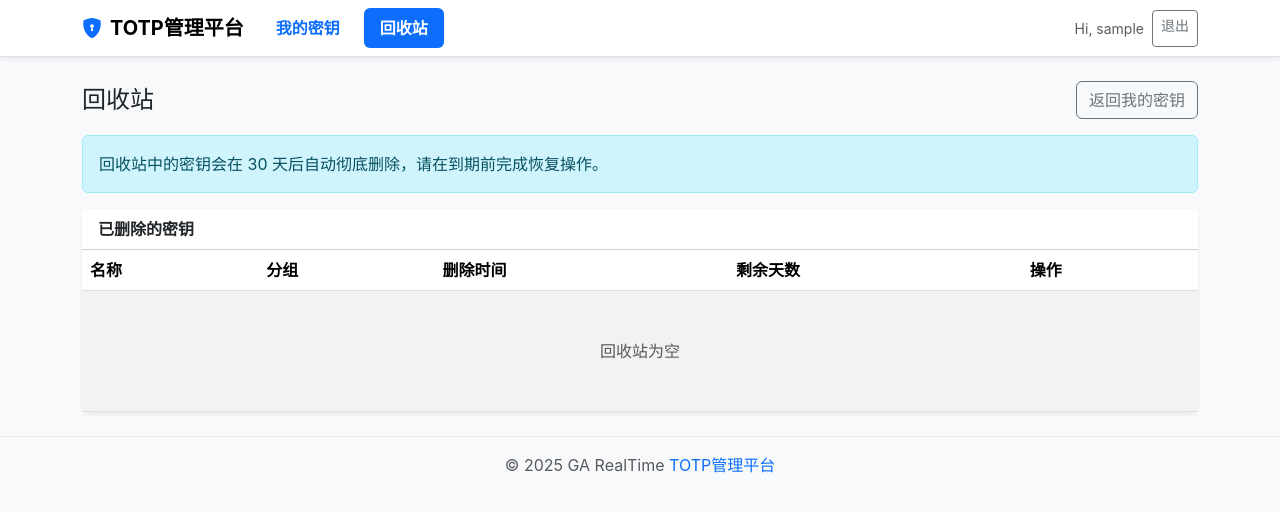
After one commit to xuezhang789/ToTP, a Django app: page /totp/trash/ in a window 1280 px wide. The commit adds this page. Shown: the top 512 px of the page. Run offline with Django 4.2, Linux system fonts and the light colour scheme; the visitor is signed in with stand-in values (Sample User, id 1); data comes from the database, SQL or seed files in the repository; data that the repository does not hold is empty; some libraries are stand-ins or nearby versions.

Commit message:
添加回收站功能

```diff
--- a/templates/navbar.html
+++ b/templates/navbar.html
@@ -11,10 +11,16 @@
         <div class="collapse navbar-collapse" id="nav">
             <ul class="navbar-nav me-auto mb-2 mb-lg-0">
                 {% if request.user.is_authenticated %}
-                <li class="nav-item">
-                    <a class="nav-link text-white bg-primary rounded px-3 fw-bold"
+                {% with current=request.resolver_match.url_name %}
+                <li class="nav-item me-2">
+                    <a class="nav-link rounded px-3 fw-bold {% if current == 'list' %}text-white bg-primary{% else %}text-primary{% endif %}"
                        href="{% url 'totp:list' %}">我的密钥</a>
                 </li>
+                <li class="nav-item">
+                    <a class="nav-link rounded px-3 fw-bold {% if current == 'trash' %}text-white bg-primary{% else %}text-primary{% endif %}"
+                       href="{% url 'totp:trash' %}">回收站</a>
+                </li>
+                {% endwith %}
                 {% endif %}
             </ul>
             <div class="d-flex gap-2">
--- a/templates/totp/list.html
+++ b/templates/totp/list.html
@@ -24,6 +24,7 @@
                 <button class="btn btn-outline-secondary" data-bs-toggle="modal" data-bs-target="#addGroupModal"
                         type="button">添加分组
                 </button>
+                <a class="btn btn-outline-danger" href="{% url 'totp:trash' %}">回收站</a>
             </div>
         </div>
         <div class="col-12 col-md order-2 order-md-2">
--- /dev/null
+++ b/templates/totp/trash.html
@@ -0,0 +1,93 @@
+{% extends 'base.html' %}
+{% block title %}回收站-TOTP管理平台{% endblock %}
+{% block content %}
+<div class="d-flex justify-content-between align-items-center mb-3 flex-wrap gap-2">
+    <h2 class="h4 mb-0">回收站</h2>
+    <div class="d-flex gap-2">
+        <a class="btn btn-outline-secondary" href="{% url 'totp:list' %}">返回我的密钥</a>
+    </div>
+</div>
+<div class="alert alert-info" role="alert">
+    回收站中的密钥会在 30 天后自动彻底删除，请在到期前完成恢复操作。
+</div>
+<div class="card shadow-sm border-0">
+    <div class="card-header bg-white">
+        <strong>已删除的密钥</strong>
+    </div>
+    <div class="table-responsive">
+        <table class="table table-hover table-striped mb-0 align-middle">
+            <thead>
+            <tr>
+                <th>名称</th>
+                <th>分组</th>
+                <th>删除时间</th>
+                <th>剩余天数</th>
+                <th class="text-nowrap">操作</th>
+            </tr>
+            </thead>
+            <tbody>
+            {% for e in entries %}
+            <tr>
+                <td>{{ e.name }}</td>
+                <td>{{ e.group.name|default:'未分组' }}</td>
+                <td>{{ e.deleted_at|date:'Y-m-d H:i' }}</td>
+                <td>
+                    {% if e.recycle_remaining_days is not None %}
+                    约 {{ e.recycle_remaining_days }} 天
+                    {% else %}
+                    --
+                    {% endif %}
+                </td>
+                <td>
+                    <form method="post" action="{% url 'totp:restore' e.id %}" class="d-inline">
+                        {% csrf_token %}
+                        <button type="submit" class="btn btn-sm btn-outline-primary"
+                                onclick="return confirm('确认恢复该密钥？');">
+                            恢复
+                        </button>
+                    </form>
+                </td>
+            </tr>
+            {% empty %}
+            <tr>
+                <td colspan="5" class="text-center text-muted py-5">回收站为空</td>
+            </tr>
+            {% endfor %}
+            </tbody>
+        </table>
+    </div>
+    {% if page_obj.has_other_pages %}
+    <div class="card-footer">
+        <nav aria-label="Page navigation">
+            <ul class="pagination justify-content-center mb-0">
+                {% if page_obj.has_previous %}
+                <li class="page-item">
+                    <a class="page-link" href="?page={{ page_obj.previous_page_number }}" aria-label="Previous">
+                        <span aria-hidden="true">&laquo;</span>
+                    </a>
+                </li>
+                {% else %}
+                <li class="page-item disabled"><span class="page-link">&laquo;</span></li>
+                {% endif %}
+                {% for num in page_obj.paginator.page_range %}
+                {% if num == page_obj.number %}
+                <li class="page-item active" aria-current="page"><span class="page-link">{{ num }}</span></li>
+                {% else %}
+                <li class="page-item"><a class="page-link" href="?page={{ num }}">{{ num }}</a></li>
+                {% endif %}
+                {% endfor %}
+                {% if page_obj.has_next %}
+                <li class="page-item">
+                    <a class="page-link" href="?page={{ page_obj.next_page_number }}" aria-label="Next">
+                        <span aria-hidden="true">&raquo;</span>
+                    </a>
+                </li>
+                {% else %}
+                <li class="page-item disabled"><span class="page-link">&raquo;</span></li>
+                {% endif %}
+            </ul>
+        </nav>
+    </div>
+    {% endif %}
+</div>
+{% endblock %}
--- a/totp/models.py
+++ b/totp/models.py
@@ -1,3 +1,7 @@
+"""TOTP 应用的模型定义。"""
+
+from datetime import timedelta
+
 from django.conf import settings
 from django.db import models
 from django.utils import timezone
@@ -22,8 +26,23 @@ class Group(models.Model):
         return self.name
 
 
+class ActiveTOTPEntryManager(models.Manager):
+    """仅返回未被删除（不在回收站）的密钥对象。"""
+
+    def get_queryset(self):
+        return super().get_queryset().filter(is_deleted=False)
+
+
+class AllTOTPEntryManager(models.Manager):
+    """返回包含已删除在内的所有密钥对象。"""
+
+    def get_queryset(self):
+        return super().get_queryset()
+
+
 class TOTPEntry(models.Model):
-    """存储用户的 TOTP 密钥信息。"""
+    """存储用户的 TOTP 密钥信息，同时支持回收站机制。"""
+
     user = models.ForeignKey(User, on_delete=models.CASCADE, related_name="totp_entries")
     group = models.ForeignKey(
         Group, on_delete=models.SET_NULL, null=True, blank=True, related_name="entries"
@@ -32,16 +51,52 @@ class TOTPEntry(models.Model):
     secret_encrypted = models.TextField()
     created_at = models.DateTimeField(default=timezone.now, db_index=True)
     updated_at = models.DateTimeField(auto_now=True)
+    # 回收站相关字段：软删除标记与删除时间
+    is_deleted = models.BooleanField(default=False, db_index=True)
+    deleted_at = models.DateTimeField(null=True, blank=True, db_index=True)
+
+    # 自定义管理器：objects 只返回正常数据，all_objects 返回全部数据
+    objects = ActiveTOTPEntryManager()
+    all_objects = AllTOTPEntryManager()
 
     class Meta:
-        unique_together = (("user", "name"),)
+        unique_together = (("user", "name", "is_deleted"),)
         indexes = [
-            models.Index(fields=["user", "name"]),
+            models.Index(fields=["user", "name", "is_deleted"]),
             models.Index(fields=["user", "created_at"]),
             models.Index(fields=["user", "group"]),
+            models.Index(fields=["user", "is_deleted", "deleted_at"]),
         ]
         verbose_name = "密钥"
         verbose_name_plural = verbose_name
 
     def __str__(self):
         return self.name
+
+    @classmethod
+    def purge_expired_trash(cls, user=None):
+        """清理超过 30 天仍在回收站中的密钥。
+
+        参数:
+            user: 可选的用户对象，仅清理该用户的回收站。
+        """
+
+        # 只要有用户访问相关页面，就顺带清理过期数据，避免长期占用存储。
+        cutoff = timezone.now() - timedelta(days=30)
+        qs = cls.all_objects.filter(is_deleted=True, deleted_at__lt=cutoff)
+        if user is not None:
+            qs = qs.filter(user=user)
+        qs.delete()
+
+    @property
+    def recycle_remaining_days(self):
+        """计算回收站剩余天数，便于在模板中展示友好提示。"""
+
+        if not self.is_deleted or not self.deleted_at:
+            return None
+        elapsed = timezone.now() - self.deleted_at
+        remaining_seconds = 30 * 24 * 60 * 60 - int(elapsed.total_seconds())
+        if remaining_seconds <= 0:
+            return 0
+        # 向上取整，避免出现“还有 0 天”但实际上还有几个小时的情况。
+        return (remaining_seconds + 24 * 60 * 60 - 1) // (24 * 60 * 60)
--- a/totp/urls.py
+++ b/totp/urls.py
@@ -8,6 +8,8 @@ urlpatterns = [
     path("group/add/", views.add_group, name="add_group"),
     path("update-group/<int:pk>/", views.update_entry_group, name="update_group"),
     path("delete/<int:pk>/", views.delete_entry, name="delete"),
+    path("trash/", views.trash_view, name="trash"),
+    path("restore/<int:pk>/", views.restore_entry, name="restore"),
     path("batch-import/", views.batch_import, name="batch_import"),
     path("export/", views.export_entries, name="export"),
     path("api/tokens/", api.api_tokens, name="api_tokens"),
--- a/totp/views.py
+++ b/totp/views.py
@@ -16,6 +16,8 @@ def dashboard(request):
     stats = {}
     recent_entries = []
     if request.user.is_authenticated:
+        # 登录用户访问仪表盘时也清理一次回收站，保证数据实时。
+        TOTPEntry.purge_expired_trash(user=request.user)
         entries = TOTPEntry.objects.filter(user=request.user)
         # 尽量减少查询次数地聚合统计信息
         agg = entries.aggregate(
@@ -51,6 +53,8 @@ def dashboard(request):
 @login_required
 def list_view(request):
     """列出用户的所有 TOTP 条目。"""
+    # 在展示列表前先顺带清理一下过期的回收站数据，保证统计准确。
+    TOTPEntry.purge_expired_trash(user=request.user)
     q = (request.GET.get("q") or "").strip()
     group_id = (request.GET.get("group") or "").strip()
     entry_qs = (
@@ -138,8 +142,57 @@ def add_group(request):
 def delete_entry(request, pk: int):
     """删除指定的 TOTP 条目。"""
     e = get_object_or_404(TOTPEntry, pk=pk, user=request.user)
-    e.delete()
-    messages.success(request, "已删除")
+    # 改为软删除：仅做标记并记录删除时间，数据进入回收站。
+    e.is_deleted = True
+    e.deleted_at = timezone.now()
+    e.save(update_fields=["is_deleted", "deleted_at", "updated_at"])
+    messages.success(request, "已移入回收站，可在 30 天内恢复")
+    return redirect("totp:list")
+
+
+@login_required
+def trash_view(request):
+    """展示当前用户的回收站列表。"""
+
+    # 每次打开回收站时清理超过 30 天的条目，确保自动过期策略生效。
+    TOTPEntry.purge_expired_trash(user=request.user)
+
+    entry_qs = (
+        TOTPEntry.all_objects.filter(user=request.user, is_deleted=True)
+        .select_related("group")
+        .order_by("-deleted_at")
+    )
+    paginator = Paginator(entry_qs, 15)
+    page_number = request.GET.get("page")
+    page_obj = paginator.get_page(page_number)
+    return render(
+        request,
+        "totp/trash.html",
+        {"entries": page_obj, "page_obj": page_obj},
+    )
+
+
+@login_required
+def restore_entry(request, pk: int):
+    """从回收站恢复指定的 TOTP 条目。"""
+
+    if request.method != "POST":
+        messages.error(request, "请求方式不正确")
+        return redirect("totp:trash")
+
+    entry = get_object_or_404(
+        TOTPEntry.all_objects, pk=pk, user=request.user, is_deleted=True
+    )
+
+    # 如果已有同名有效密钥，恢复会因唯一性约束失败，这里提前做校验并给出提示。
+    if TOTPEntry.objects.filter(user=request.user, name=entry.name).exists():
+        messages.error(request, "已存在同名密钥，无法恢复，请先修改现有密钥的名称")
+        return redirect("totp:trash")
+
+    entry.is_deleted = False
+    entry.deleted_at = None
+    entry.save(update_fields=["is_deleted", "deleted_at", "updated_at"])
+    messages.success(request, "密钥已成功恢复")
     return redirect("totp:list")
 
 
```
Also changed, not shown: totp/tests/test_recycle_bin.py (added, +85 -0 lines), totp/migrations/0003_add_recycle_bin_fields.py (added).
